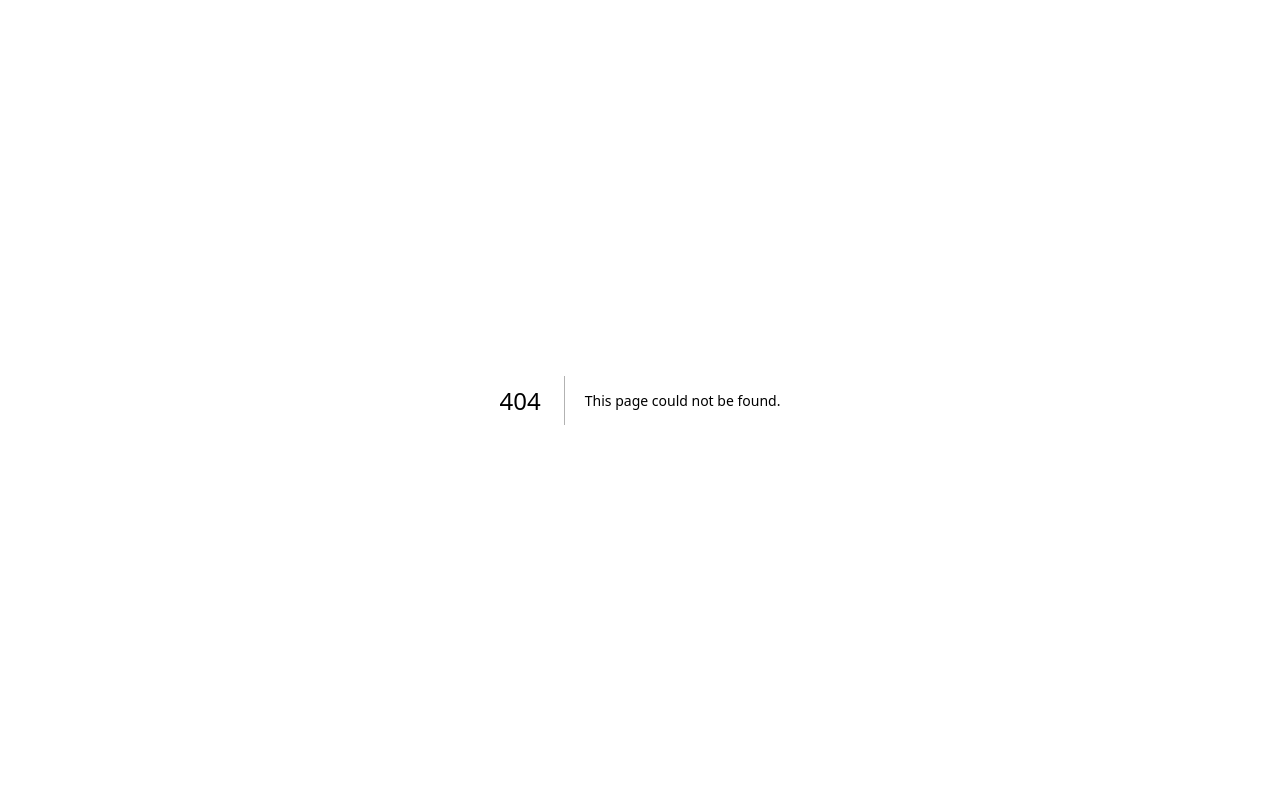
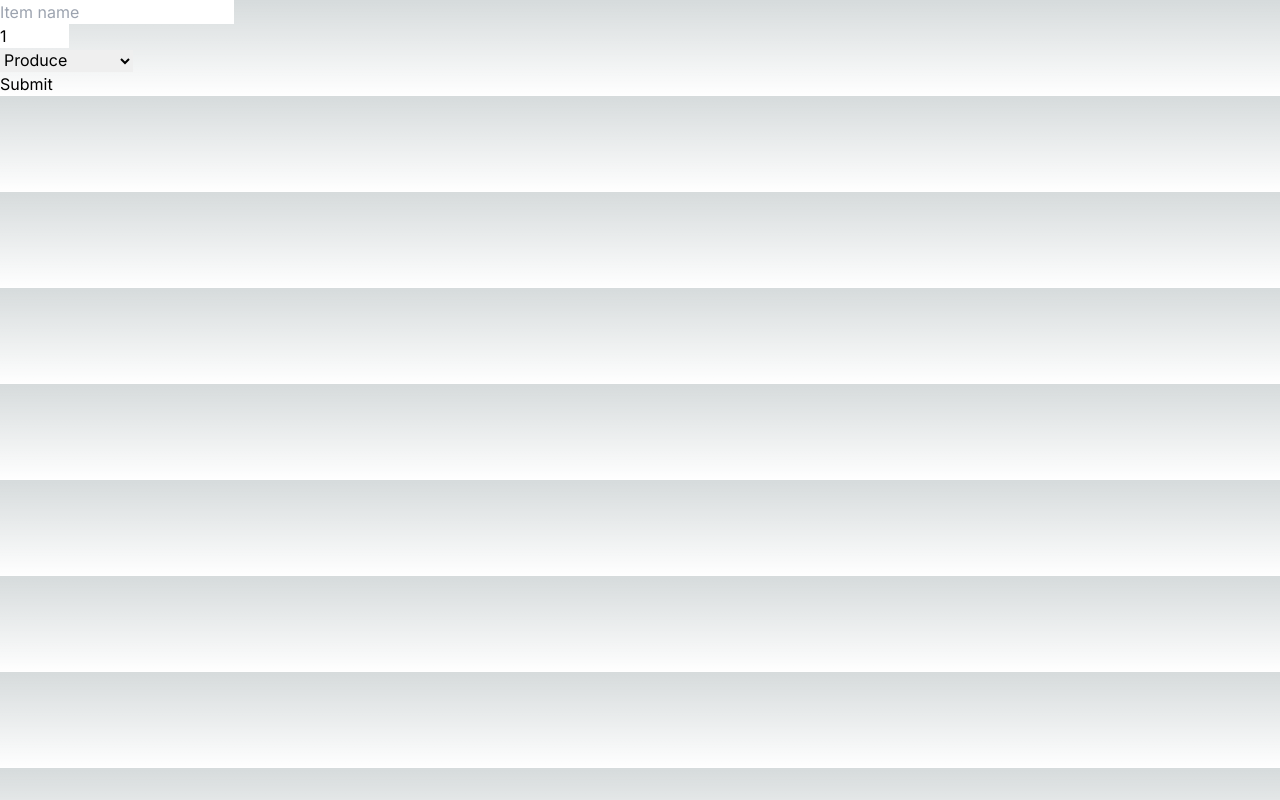
Before and after one commit to ksingh62/cprg306-assignments, a Next.js app: page /week-4 in a window 1280 px wide. Before the commit this address had no page. Built offline with nearby package versions, Linux system fonts and the light colour scheme.

Commit message:
add main page component for week-4

```diff
--- /dev/null
+++ b/app/week-4/page.js
@@ -0,0 +1,9 @@
+import NewItem from "./new-item";
+
+function Page() {
+    return(
+        <NewItem/>
+    )
+}
+
+export default Page;
```
